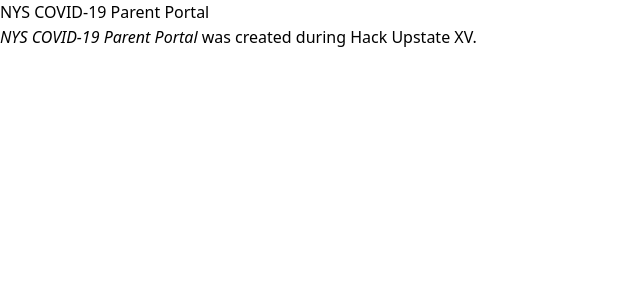
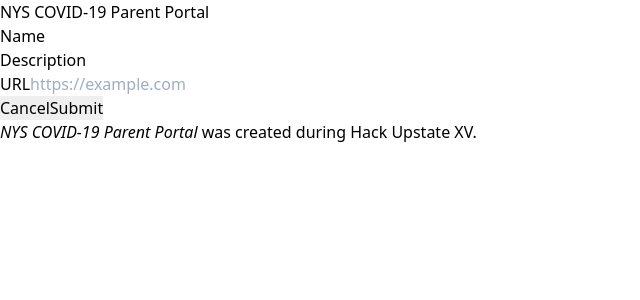
Before and after one commit to jtellis/hu-covid-resource-site, a React (Vite) app: page /submission in a window 1280 px wide. Shown: the top 300 px of the page, without its empty margins (0-640 px from the left). Built offline with nearby package versions, Linux system fonts and the light colour scheme.

Commit message:
Add basic form and routes

```diff
--- a/src/js/App.js
+++ b/src/js/App.js
@@ -1,14 +1,25 @@
 import React from 'react';
 import { render } from 'react-dom';
+import { BrowserRouter as Router, Switch, Route } from "react-router-dom";
 
 import TableauViz from './TableauViz';
+import Submission from './Submission';
 
 render (
     <React.StrictMode>
         <header>NYS COVID-19 Parent Portal</header>
         <nav></nav>
         <main>
-            <TableauViz url='https://public.tableau.com/views/NYSCovidDashboard/Sheet1' />
+        <Router>
+            <Switch>
+                <Route exact path="/">
+                    <TableauViz url='https://public.tableau.com/views/NYSCovidDashboard/Sheet1' />
+                </Route>
+                <Route exact path="/submission">
+                    <Submission />
+                </Route>
+            </Switch>
+        </Router>
         </main>
         <footer>
             <i>NYS COVID-19 Parent Portal</i> was created during Hack Upstate XV.
--- /dev/null
+++ b/src/js/Submission/index.js
@@ -0,0 +1,47 @@
+import React from 'react';
+import { render } from 'react-dom';
+
+function Submission() {
+    return (
+        <form>
+            <div className="field">
+              <label htmlFor="name">Name</label>
+               <input
+                  id="name"
+                  name="name"
+                  type="text"
+                  maxLength="50"
+                  required
+                ></input>
+            </div>
+
+            <div className="field">
+                <label htmlFor="description">Description</label>
+                <input
+                    id="description"
+                    name="description"
+                    type="text"
+                    maxLength="75"
+                    required
+                ></input>
+            </div>
+
+            <div className="field">
+                <label htmlFor="url">URL</label>
+                <input
+                    id="url"
+                    name="url"
+                    type="url"
+                    placeholder="https://example.com"
+                    pattern="https?://.*"
+                    size="30"
+                ></input>
+            </div>
+
+            <input type="button" value="Cancel" />
+            <input type="submit" value="Submit" />
+        </form>
+    );
+}
+
+export default Submission;
```
